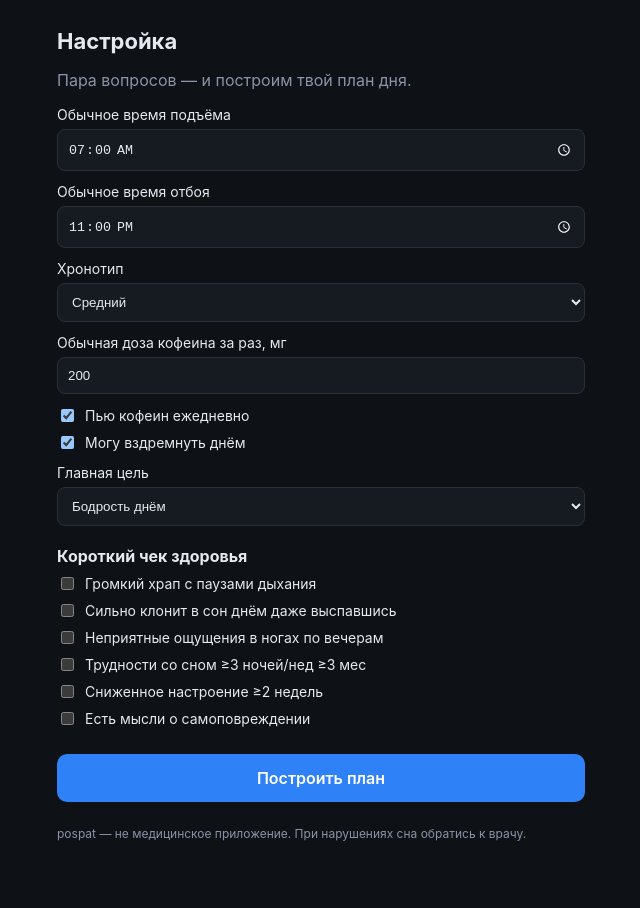
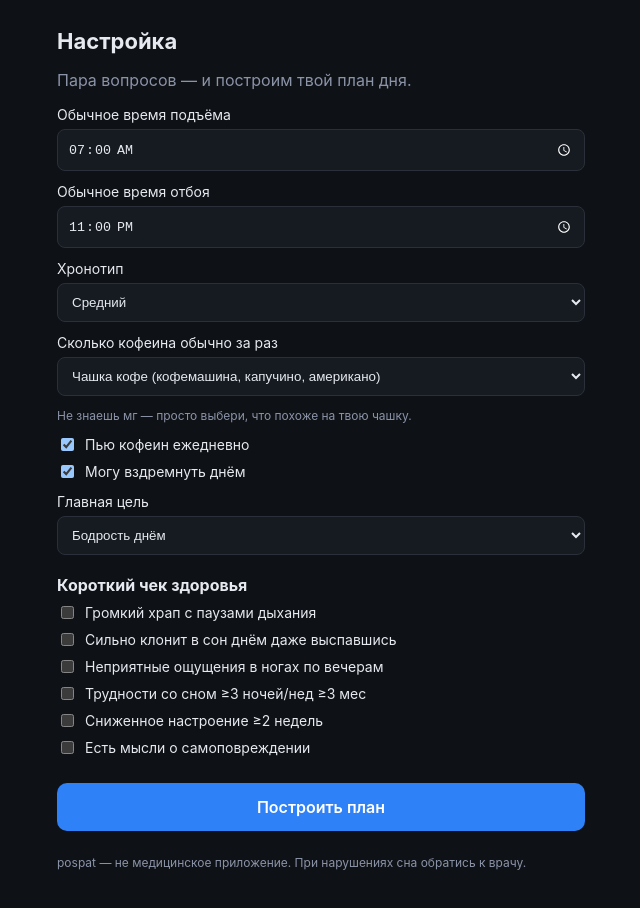
Before and after one commit to iserdario-tech/pospat, a React (Vite) app: page / in a window 1280 px wide. Shown: the top 908 px of the page, without its empty margins (319-959 px from the left). Built offline with nearby package versions, Linux system fonts and the light colour scheme.

Commit message:
feat(ui): caffeine picker by cup type instead of mg

```diff
--- a/src/ui/Onboarding.tsx
+++ b/src/ui/Onboarding.tsx
@@ -11,7 +11,7 @@ const emptyScreener: ScreenerAnswers = {
 export function Onboarding({ onDone }: { onDone: (p: Profile, s: ScreenerResult) => void }) {
   const [form, setForm] = useState<OnboardingForm>({
     wakeHM: "07:00", bedHM: "23:00", chronotype: "intermediate",
-    caffeineMg: 200, caffeineRegular: true, napPossible: true, goal: "alertness",
+    caffeineMg: 90, caffeineRegular: true, napPossible: true, goal: "alertness",
   });
   const [scr, setScr] = useState<ScreenerAnswers>(emptyScreener);
   const set = (patch: Partial<OnboardingForm>) => setForm({ ...form, ...patch });
@@ -35,10 +35,16 @@ export function Onboarding({ onDone }: { onDone: (p: Profile, s: ScreenerResult)
           <option value="late">Сова</option>
         </select>
       </label>
-      <label className="fld">Обычная доза кофеина за раз, мг
-        <input type="number" min={0} step={50} value={form.caffeineMg}
-          onChange={e=>set({ caffeineMg: Number(e.target.value) })} />
+      <label className="fld">Сколько кофеина обычно за раз
+        <select value={form.caffeineMg} onChange={e=>set({ caffeineMg: Number(e.target.value) })}>
+          <option value={0}>Не пью кофеин</option>
+          <option value={40}>Чай / кола</option>
+          <option value={90}>Чашка кофе (кофемашина, капучино, американо)</option>
+          <option value={180}>Крепкий / двойной / большая кружка</option>
+          <option value={300}>Энергетик / очень крепкий</option>
+        </select>
       </label>
+      <p className="muted small">Не знаешь мг — просто выбери, что похоже на твою чашку.</p>
       <label className="chk"><input type="checkbox" checked={form.caffeineRegular}
         onChange={e=>set({ caffeineRegular: e.target.checked })} /> Пью кофеин ежедневно</label>
       <label className="chk"><input type="checkbox" checked={form.napPossible}
```
